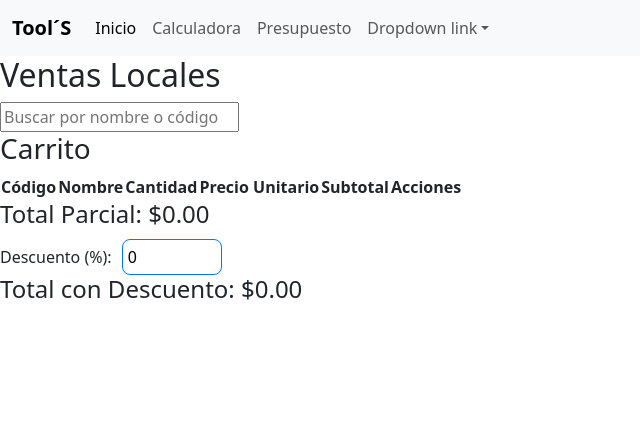
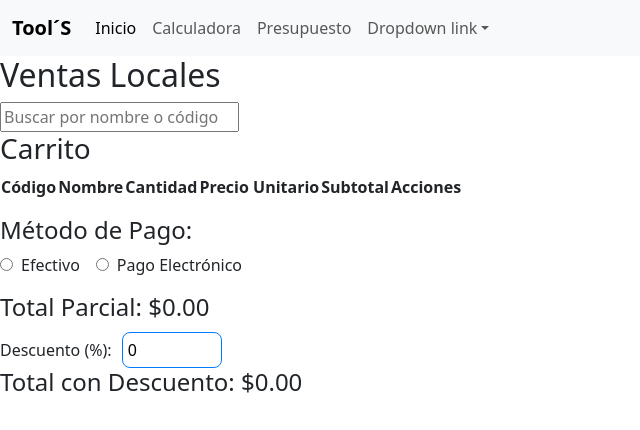
Before and after one commit to JonnyFernandez/Tools, a React (Vite) app: page /local-sale in a window 1280 px wide. Shown: the top 430 px of the page, without its empty margins (0-640 px from the left). Built offline with nearby package versions, Linux system fonts and the light colour scheme.

Commit message:
mejoras en local sales

```diff
--- a/src/views/home/Home.jsx
+++ b/src/views/home/Home.jsx
@@ -11,9 +11,9 @@ const Home = () => {
                 <p className={styles.subtitle}>
                     Usa esta herramienta para calcular los precios de venta de tus productos y crear presupuestos personalizados.
                 </p>
-                {/* <button className={styles.ctaButton}>
-                    Comenzar ahora
-                </button> */}
+                <button className={styles.ctaButton}>
+                    Venta Local
+                </button>
             </header>
 
             <main className={styles.mainContent}>
@@ -28,6 +28,12 @@ const Home = () => {
                         <h2>📋 Presupuestos Marelis</h2>
                         <p>Crea presupuestos rápidos y profesionales para tus clientes, con detalles precisos y listos para enviar.</p>
                         <NavLink to='/butget' className={styles.cardButton}>Ir a Presupuestos</NavLink>
+                    </div>
+
+                    <div className={styles.card}>
+                        <h2>💵 Ventas Locales</h2>
+                        <p>Espacio para las ventas locales, con descuento de stock, opcion para dejar una reseña de la venta, aplicar descuestos si el cliente lo merece porque es vacano.</p>
+                        <NavLink to='/local-sale' className={styles.cardButton}>Ir a Ventas Locales</NavLink>
                     </div>
                 </section>
 
--- a/src/views/localSale/LocalSale.jsx
+++ b/src/views/localSale/LocalSale.jsx
@@ -6,12 +6,19 @@ const LocalSale = () => {
         { id: '001', name: 'Producto 1', stock: 100, description: 'Descripción del producto 1', image: '', price: 10 },
         { id: '002', name: 'Producto 2', stock: 50, description: 'Descripción del producto 2', image: '', price: 20 },
         { id: '003', name: 'Producto 3', stock: 200, description: 'Descripción del producto 3', image: '', price: 15 },
-    ]); // Productos disponibles en el inventario
+        { id: '004', name: 'cloro liquido', stock: 200, description: 'Descripción del producto 3', image: '', price: 760 },
+        { id: '005', name: 'cloro DL', stock: 200, description: 'Descripción del producto 3', image: '', price: 7500 },
+        { id: '006', name: 'cloro DR', stock: 200, description: 'Descripción del producto 3', image: '', price: 7500 },
+        { id: '007', name: 'cloro MF', stock: 200, description: 'Descripción del producto 3', image: '', price: 7900 },
+    ]);
 
     const [cart, setCart] = useState([]);
     const [searchQuery, setSearchQuery] = useState('');
+    const [discount, setDiscount] = useState(0);
+    const [paymentMethod, setPaymentMethod] = useState(''); // 'cash' o 'electronic'
 
-    const [discount, setDiscount] = useState(0);
+
+
 
     // Filtrar productos por nombre o código
     const filteredProducts = products.filter(
@@ -53,6 +60,15 @@ const LocalSale = () => {
         setCart(cart.filter((product) => product.id !== id));
     };
 
+    // Manejar cambio en el método de pago
+    const handlePaymentMethodChange = (method) => {
+        setPaymentMethod(method);
+    };
+
+    const data = { 'cart': cart, 'total-w-discount': calculateTotalWithDiscount(), 'PaymentMethod': paymentMethod, 'total': calculateSubTotal(), 'discount': discount, 'user': '', 'date': '' }
+    console.log(data);
+
+
     return (
         <div className={x.home}>
             <div className={x.card}>
@@ -67,7 +83,7 @@ const LocalSale = () => {
                             value={searchQuery}
                             onChange={(e) => setSearchQuery(e.target.value)}
                         />
-                        {/* <label>Buscar por nombre o código</label> */}
+                        {/* <label>Buscar Producto</label> */}
                     </div>
                 </div>
 
@@ -142,6 +158,31 @@ const LocalSale = () => {
                     </table>
                 </div>
 
+                {/* Métodos de Pago */}
+                <div className={x.paymentMethods}>
+                    <h4>Método de Pago:</h4>
+                    <div>
+                        <label>
+                            <input
+                                type="radio"
+                                value="cash"
+                                checked={paymentMethod === 'cash'}
+                                onChange={() => handlePaymentMethodChange('cash')}
+                            />
+                            Efectivo
+                        </label>
+                        <label>
+                            <input
+                                type="radio"
+                                value="electronic"
+                                checked={paymentMethod === 'electronic'}
+                                onChange={() => handlePaymentMethodChange('electronic')}
+                            />
+                            Pago Electrónico
+                        </label>
+                    </div>
+                </div>
+
                 {/* Totales */}
                 <div className={x.total}>
                     <h4>Total Parcial: ${calculateSubTotal().toFixed(2)}</h4>
--- a/src/views/localSale/LocalSale.module.css
+++ b/src/views/localSale/LocalSale.module.css
@@ -15,3 +15,17 @@
     border-radius: 8px;
     width: 100px;
 }
+
+.paymentMethods {
+    margin: 1rem 0;
+}
+
+.paymentMethods label {
+    margin-right: 1rem;
+    font-size: 1rem;
+    cursor: pointer;
+}
+
+.paymentMethods input {
+    margin-right: 0.5rem;
+}
```
